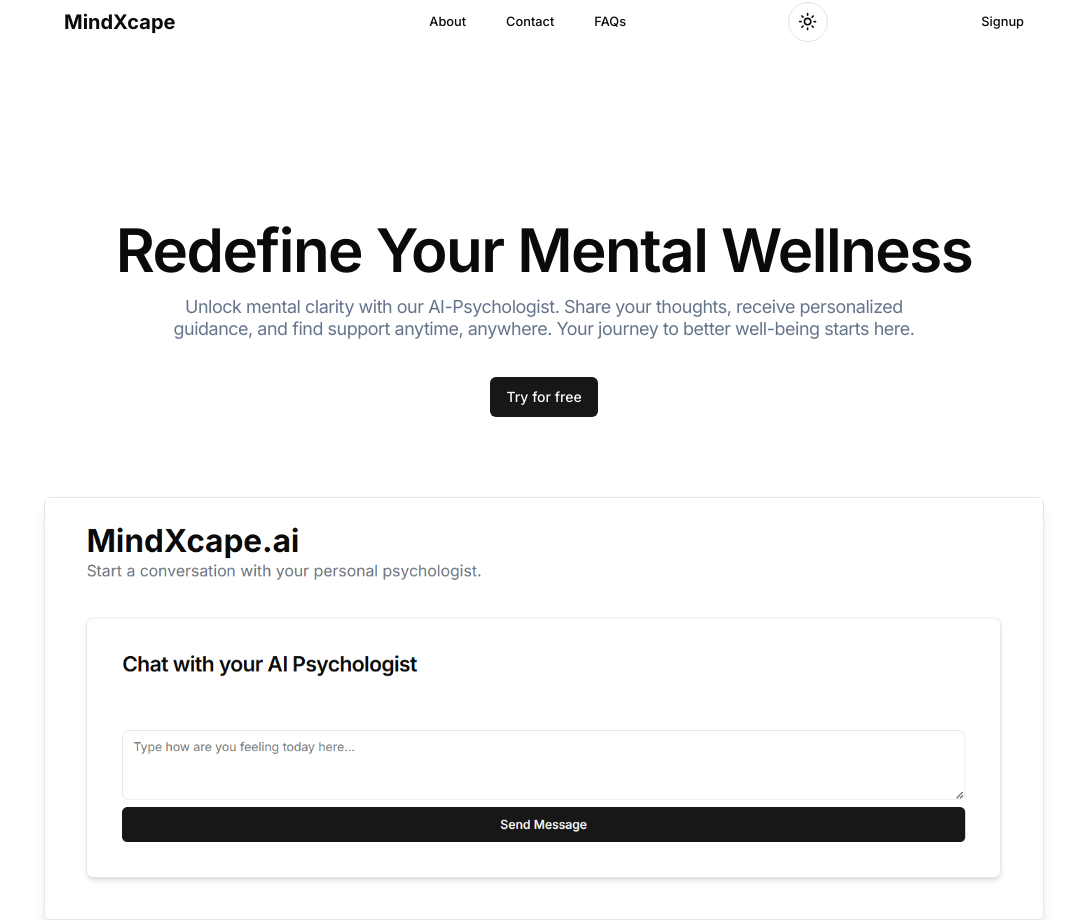
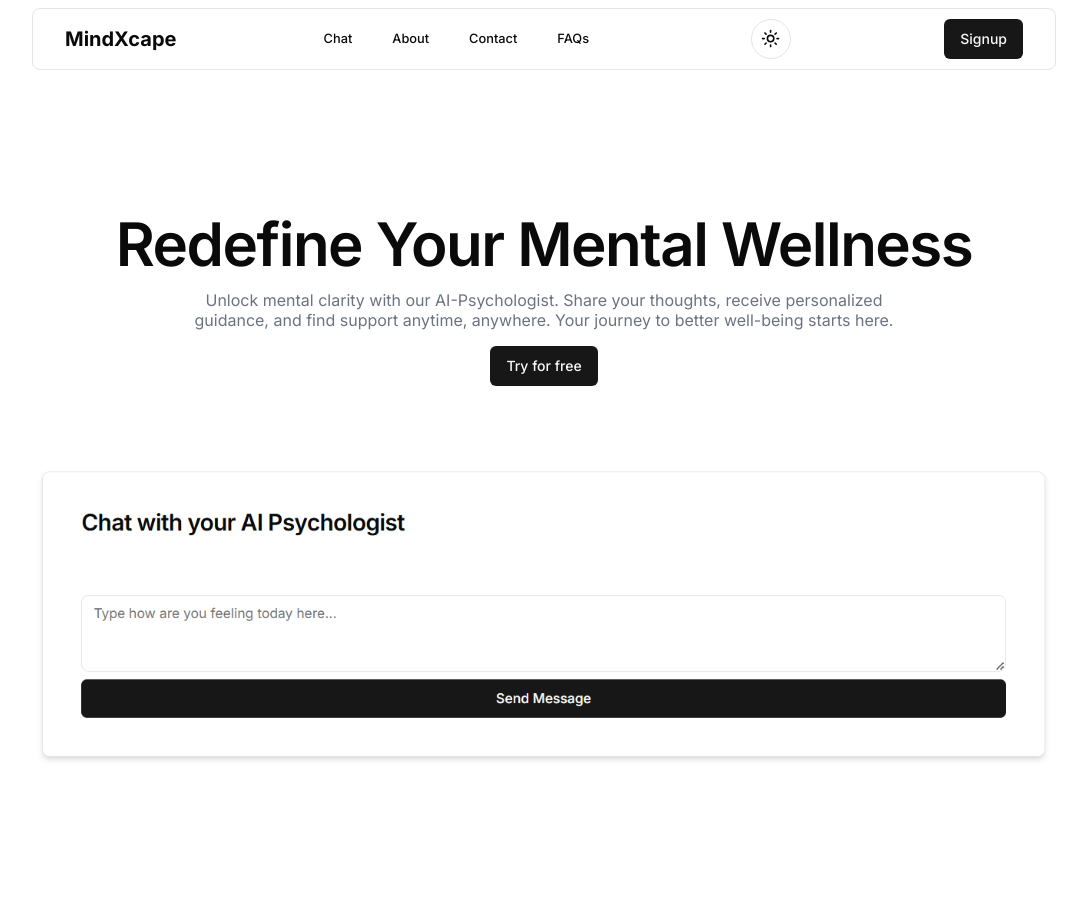
Before and after one commit to MrNikhillyadav/mindscape.ai, a Next.js app: page / in a window 1280 px wide. Shown: the whole page, without its empty margins (96-1183 px from the left). After the commit the page ends 800 px from the top, so only its background shows below. Built offline with nearby package versions, Linux system fonts and the light colour scheme.

Commit message:
modified header.jsx

```diff
--- a/app/chatPage/_components/Header.jsx
+++ b/app/chatPage/_components/Header.jsx
@@ -3,6 +3,7 @@
 import { usePathname } from 'next/navigation'
 import Link from 'next/link'
 import ThemeToggleButton from './ThemeToggleButton'
+import { Button } from "@/components/ui/button";
 
 function Header() {
   const pathname = usePathname(); //usePathname hook tell the active bath.
@@ -12,7 +13,7 @@
   }, [pathname]);
 
   return (
-    <div className='max-w-[80vw] m-auto '>
+    <div className='max-w-[80vw] m-auto py-2 border rounded-lg mt-2'>
       <div className=" flex text-xl justify-between p-3 md:p-0 md:px-8 items-center" >
 
         <Link href="/"  className=' text-xl font-medium md:font-bold cursor-pointer'>
@@ -21,7 +22,7 @@
 
         <div className='flex justify-between gap-[12vw] items-center  '>
               <ul className='hidden md:flex  justify-between items-center p-2 gap-10'>
-                {/* <Link href='/chatPage' className='text-[1vw] font-medium cursor-pointer hover:font-bold   transition-all'>Chat</Link> */}
+                <Link href='/chatPage' className='text-[1vw] font-medium cursor-pointer hover:font-bold   transition-all'>Chat</Link>
                 <Link href="/about" className='text-[1vw] font-medium cursor-pointer hover:font-bold  transition-all'>About</Link>
                 <Link href="/contact" className='text-[1vw] font-medium cursor-pointer hover:font-bold  transition-all'>Contact</Link>
                 <Link href="/FAQs" className='text-[1vw] font-medium cursor-pointer hover:font-bold  transition-all'>FAQs</Link>
@@ -29,9 +30,9 @@
 
               <ThemeToggleButton/>
 
-              <div className='hidden md:block  text-[1vw] font-medium cursor-pointer '>
-                Signup
-              </div>
+              <Link href='#' className="outline-none" >
+                 <Button >Signup</Button>
+             </Link>
         </div>
 
       </div>
--- a/app/page.js
+++ b/app/page.js
@@ -8,22 +8,22 @@
       <div  className=" max-w-[80vw] m-auto ">
       <div className="  w-full  flex flex-col justify-center  items-center">
 
-            <div className=' flex flex-col justify-center items-center p-4   mt-[18vh]'>
+            <div className=' flex flex-col justify-center items-center p-4   mt-[14vh]'>
                   <h2  className="  font-semibold tracking-tight py-4 text-6xl">Redefine Your Mental Wellness</h2>
-                  <div className=" text-center mx-20 px-10 leading-tight tracking-tight text-slate-500 text-[1.4vw]">
+                  <div className=" text-center mx-24 px-10 leading-tight  text-gray-500 text-md">
                       Unlock mental clarity with our AI-Psychologist. Share your thoughts, receive personalized guidance,
                       and find support anytime, anywhere.
                       Your journey to better well-being starts here.
                   </div>
             </div>
 
-            <Link href='/chatPage' >
-                 <Button className='my-5 mb-20'>Try for free</Button>
+            <Link href='/chatPage' className="outline-none" >
+                 <Button >Try for free</Button>
              </Link>
 
 
-              <Image src={"/heroImg.png"} width={1000} height={800} alt="heroImg"
-              className="border  rounded-md shadow-lg text-center bg-"/>
+              <Image src={"/heroImg2.png"} width={1100} height={800} alt="heroImg"
+              className="rounded-xl mt-16 "/>
 
 
        </div>
```
Also changed, not shown: public/heroImg2.png (added).
